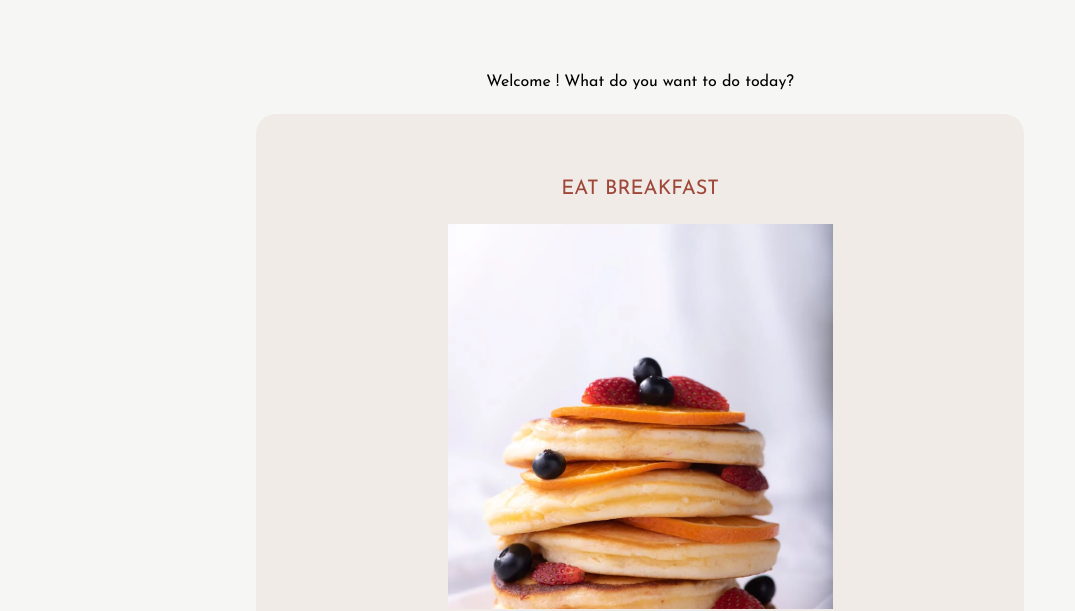
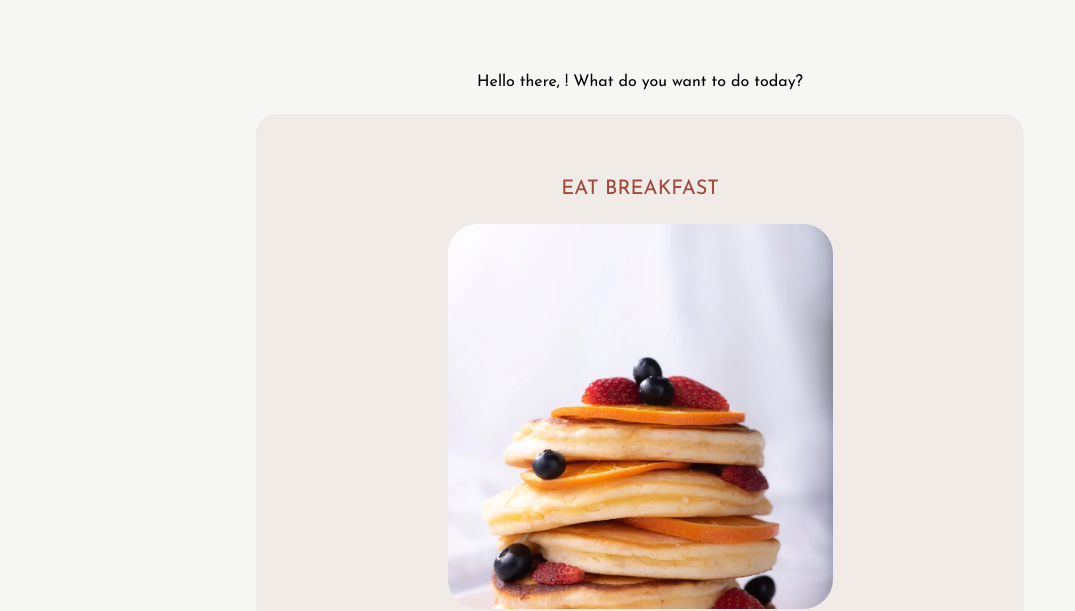
Before and after one commit to antivalse/speedy-snail-react, a React (Vite) app: page /today in a window 1280 px wide. Shown: the part 210-821 px from the top of the page, without its empty margins (0-1075 px from the left). Built offline with nearby package versions, Linux system fonts and the light colour scheme; no server answers; the database is empty; sample sign-in values are in the browser's storage.

Commit message:
added border radius to images and add image on plan page

```diff
--- a/src/components/navigation/SecondaryNavbar.tsx
+++ b/src/components/navigation/SecondaryNavbar.tsx
@@ -69,7 +69,7 @@ const SecondaryNavbar = () => {
                   tabIndex={-1}
                   id="menu-item-2"
                 >
-                  Add New Image
+                  Add Image
                 </a>
               </div>
             </div>
--- a/src/pages/protected /PlanPage.tsx
+++ b/src/pages/protected /PlanPage.tsx
@@ -32,7 +32,7 @@ const PlanPage = () => {
         </h2>
 
         <p className="m-5">
-          Welcome {data?.username}! What do you want to do today?
+          Hello there, {data?.username}! What do you want to do today?
         </p>
         <div className="plan-page__schedule bg-p100 flex flex-col items-center py-10 mb-12">
           <ul className="plan-page__schedule__images">
--- a/src/scss/components/ui/_addImage.scss
+++ b/src/scss/components/ui/_addImage.scss
@@ -3,5 +3,6 @@
 .add-image {
   width: 24.063rem;
   height: 24.063rem;
+  border-radius: 1.875rem;
   margin: 3.75rem 0rem 3.75rem 0rem;
 }
--- a/src/scss/pages/_planPage.scss
+++ b/src/scss/pages/_planPage.scss
@@ -14,6 +14,7 @@
       &__image {
         width: 24.063rem;
         height: 24.063rem;
+        border-radius: 1.875rem;
         object-fit: contain;
       }
     }
```
